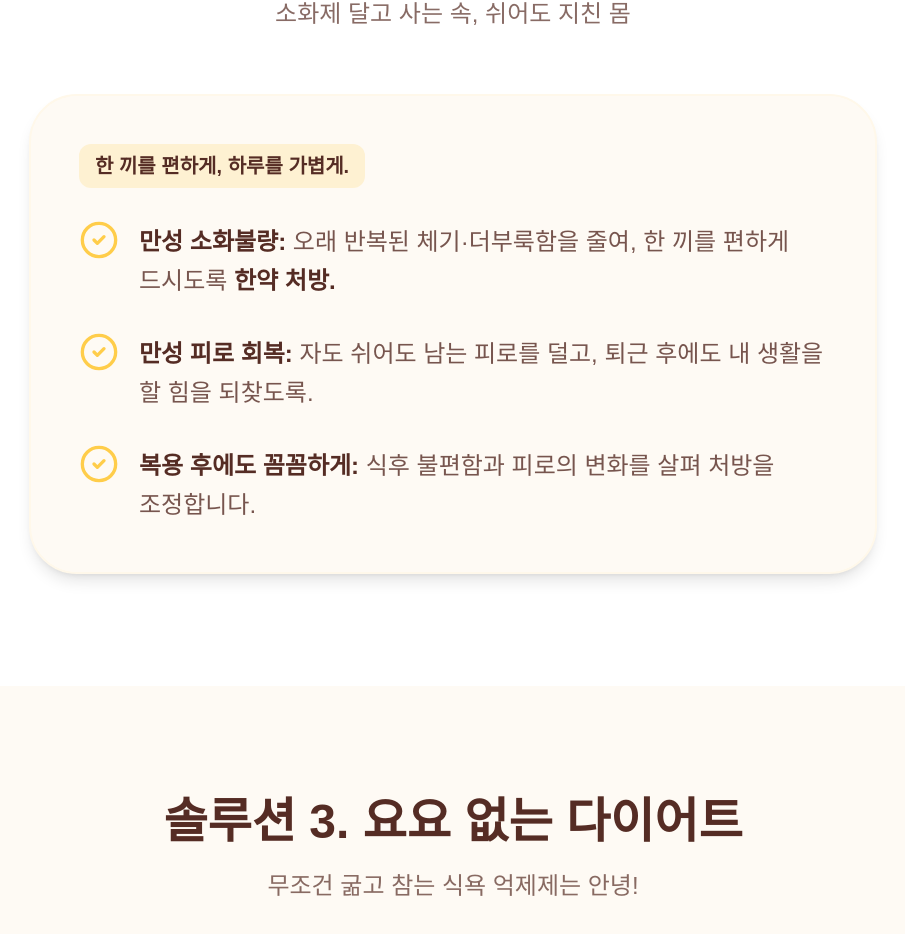
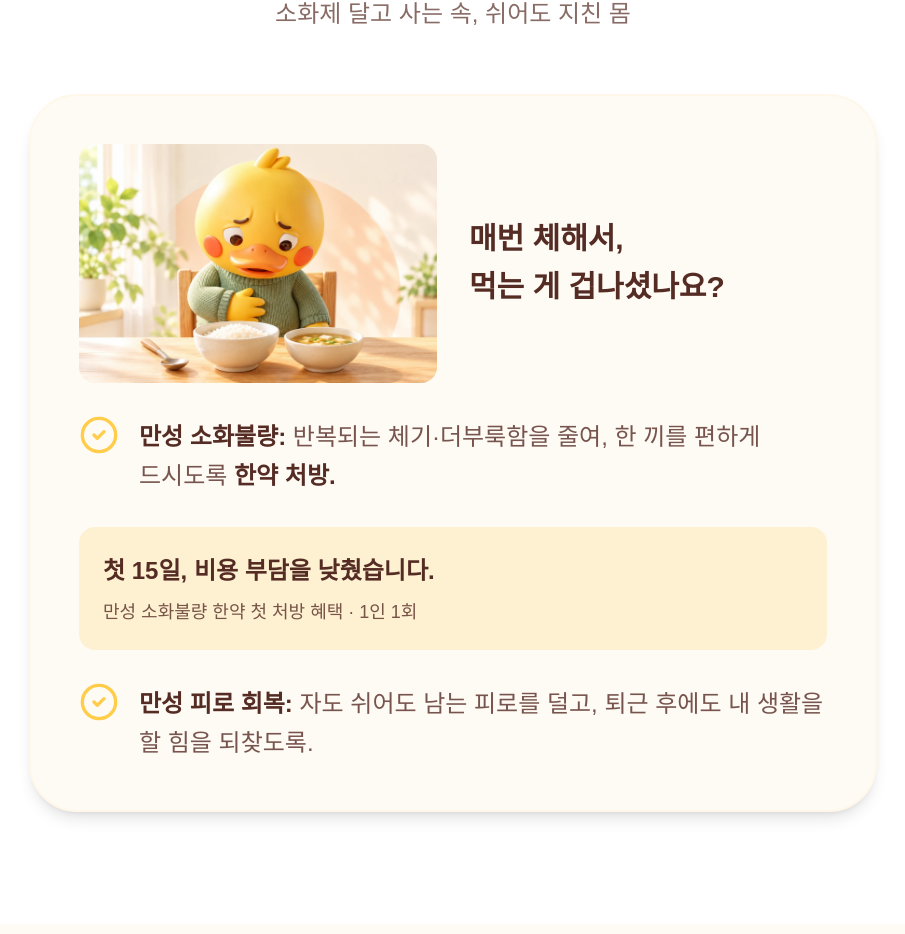
Before and after one commit to kanata-git-hub/orihani, a React (Vite) app: page / in a window 1280 px wide. Shown: the part 3187-4121 px from the top of the page, without its empty margins (187-1092 px from the left). Built offline with nearby package versions, Linux system fonts and the light colour scheme; a web font is replaced by a local one.

Commit message:
Add dyspepsia duck illustration and introductory 15-day offer

```diff
--- a/src/components/sections/SolutionInternalSection.tsx
+++ b/src/components/sections/SolutionInternalSection.tsx
@@ -1,6 +1,7 @@
 import React from 'react';
 import { motion } from 'motion/react';
 import { CheckCircle2 } from 'lucide-react';
+import DeokIDyspepsia from '../../assets/deok-i-dyspepsia.webp';
 
 const fadeIn = {
   hidden: { opacity: 0, y: 20 },
@@ -17,19 +18,35 @@ export default function SolutionInternalSection() {
         </motion.div>
 
         <motion.div initial={{ opacity: 0, y: 20 }} whileInView={{ opacity: 1, y: 0 }} viewport={{ once: true }} className="bg-[#fefaf4] p-8 md:p-12 rounded-[2rem] md:rounded-[3rem] shadow-lg border-2 border-[#fff8ea]">
-          <p className="text-lg md:text-xl text-primary mb-6 md:mb-8 font-bold bg-accent/20 inline-block px-3 py-1.5 md:px-4 md:py-2 rounded-xl">한 끼를 편하게, 하루를 가볍게.</p>
+          <div className="grid md:grid-cols-2 gap-6 md:gap-8 items-center mb-6 md:mb-8">
+            <img
+              src={DeokIDyspepsia}
+              alt="식사 앞에서 속이 불편해 배를 감싸는 덕이"
+              width={1536}
+              height={1024}
+              loading="lazy"
+              decoding="async"
+              className="w-full h-auto rounded-2xl"
+            />
+            <h3 className="text-2xl md:text-3xl font-bold leading-relaxed text-primary break-keep">
+              매번 체해서,<br />먹는 게 겁나셨나요?
+            </h3>
+          </div>
           <ul className="space-y-6 md:space-y-8">
             <li className="flex items-start gap-4 md:gap-5">
               <CheckCircle2 className="w-8 h-8 md:w-10 md:h-10 text-accent shrink-0" />
-              <span className="text-xl md:text-2xl text-primary/80 leading-relaxed break-keep mt-0.5"><strong className="text-primary font-bold">만성 소화불량:</strong> 오래 반복된 체기·더부룩함을 줄여, 한 끼를 편하게 드시도록 <strong className="text-primary">한약 처방.</strong></span>
+              <span className="text-xl md:text-2xl text-primary/80 leading-relaxed break-keep mt-0.5"><strong className="text-primary font-bold">만성 소화불량:</strong> 반복되는 체기·더부룩함을 줄여, 한 끼를 편하게 드시도록 <strong className="text-primary">한약 처방.</strong></span>
+            </li>
+            <li className="bg-accent/20 rounded-2xl p-5 md:p-6">
+              <p className="text-xl md:text-2xl font-bold leading-relaxed break-keep">
+                <span className="inline-block">첫 15일,</span>{' '}
+                <span className="inline-block">비용 부담을 낮췄습니다.</span>
+              </p>
+              <p className="text-base md:text-lg text-primary/80 mt-2 break-keep">만성 소화불량 한약 첫 처방 혜택 · 1인 1회</p>
             </li>
             <li className="flex items-start gap-4 md:gap-5">
               <CheckCircle2 className="w-8 h-8 md:w-10 md:h-10 text-accent shrink-0" />
               <span className="text-xl md:text-2xl text-primary/80 leading-relaxed break-keep mt-0.5"><strong className="text-primary font-bold">만성 피로 회복:</strong> 자도 쉬어도 남는 피로를 덜고, 퇴근 후에도 내 생활을 할 힘을 되찾도록.</span>
-            </li>
-            <li className="flex items-start gap-4 md:gap-5">
-              <CheckCircle2 className="w-8 h-8 md:w-10 md:h-10 text-accent shrink-0" />
-              <span className="text-xl md:text-2xl text-primary/80 leading-relaxed break-keep mt-0.5"><strong className="text-primary font-bold">복용 후에도 꼼꼼하게:</strong> 식후 불편함과 피로의 변화를 살펴 처방을 조정합니다.</span>
             </li>
           </ul>
         </motion.div>
--- a/src/types.d.ts
+++ b/src/types.d.ts
@@ -2,3 +2,4 @@ declare module '*.png';
 declare module '*.jpg';
 declare module '*.jpeg';
 declare module '*.svg';
+declare module '*.webp';
```
Also changed, not shown: src/assets/deok-i-dyspepsia.webp (added).
